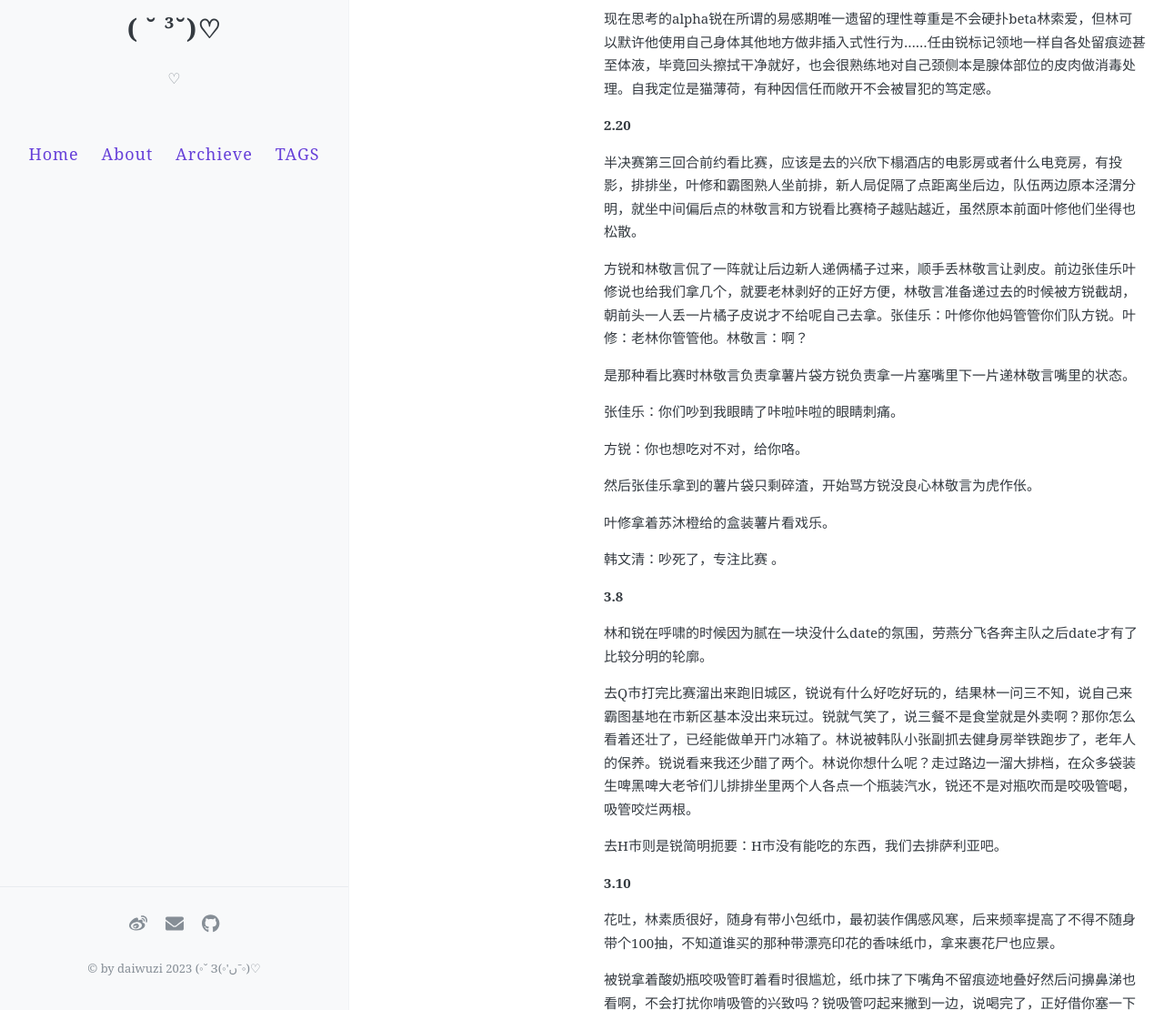
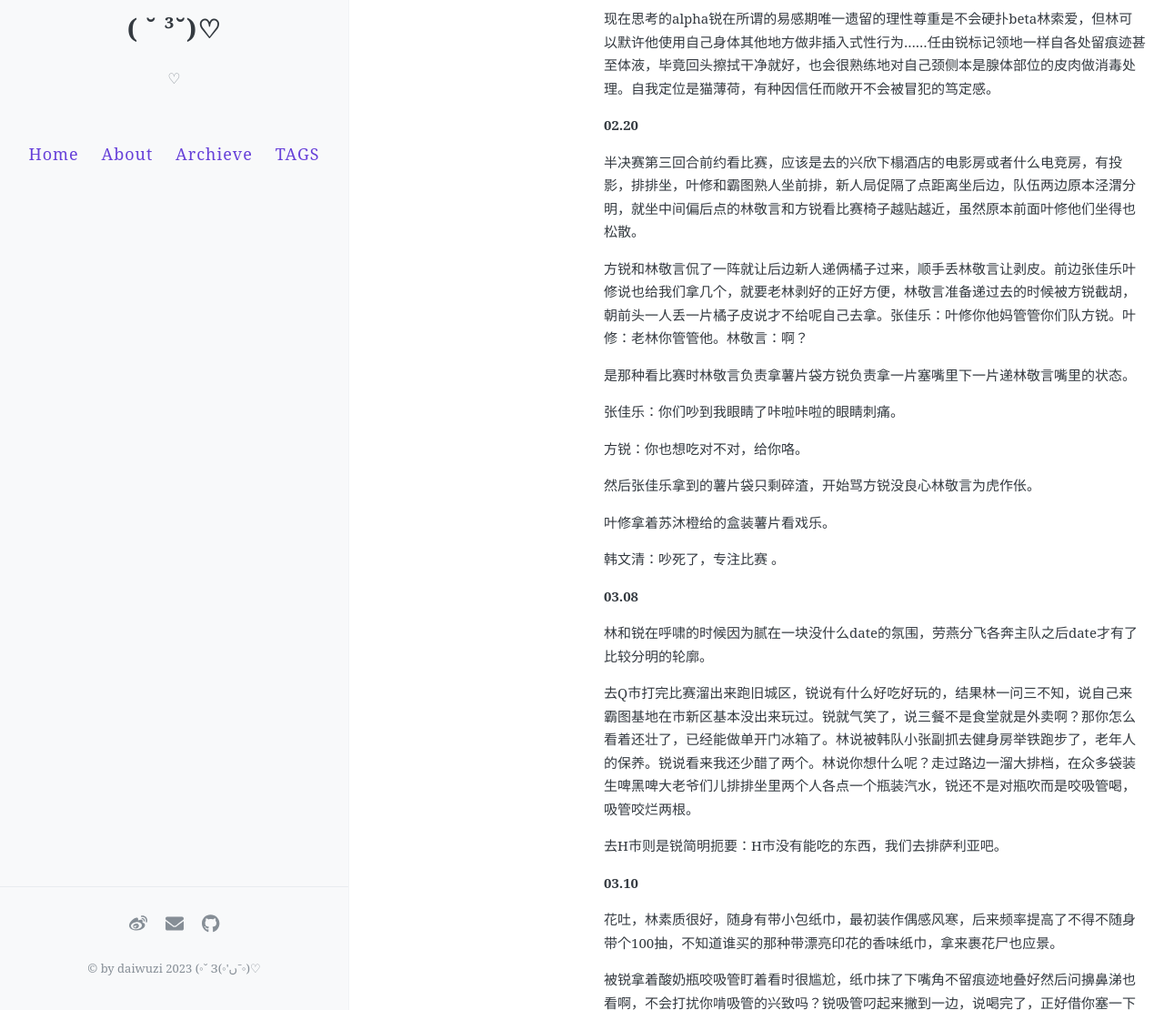
Before and after one commit to khieno/maybealiar, a Jekyll site: the page built from _posts/2023-03-14-LOGS.md, in a window 1280 px wide and 1400 px high, scrolled down 5501 px. Shown: the part 290-1400 px from the top of the window at 91% size. Built offline with Jekyll 4.4.1, drawn with Linux system fonts in a browser that asks for light colours; comment, search, counter and statistics services are not loaded; some of the changed text lies outside the part shown.

Commit message:
改个日期

```diff
--- a/_posts/2023-03-14-LOGS.md
+++ b/_posts/2023-03-14-LOGS.md
@@ -101,7 +101,7 @@ toc: true
 
 
 
-**11.2**
+**11.02**
 
 感觉们俩在南京待五年不可能不会去恐龙园吧！迪斯尼没开之前省内最潮最in游乐园怎么也该团建去一趟。
 
@@ -182,13 +182,13 @@ toc: true
 
 
 
-**2023.2.19**
+**2023.02.19**
 
 现在思考的alpha锐在所谓的易感期唯一遗留的理性尊重是不会硬扑beta林索爱，但林可以默许他使用自己身体其他地方做非插入式性行为……任由锐标记领地一样自各处留痕迹甚至体液，毕竟回头擦拭干净就好，也会很熟练地对自己颈侧本是腺体部位的皮肉做消毒处理。自我定位是猫薄荷，有种因信任而敞开不会被冒犯的笃定感。
 
 
 
-**2.20**
+**02.20**
 
 半决赛第三回合前约看比赛，应该是去的兴欣下榻酒店的电影房或者什么电竞房，有投影，排排坐，叶修和霸图熟人坐前排，新人局促隔了点距离坐后边，队伍两边原本泾渭分明，就坐中间偏后点的林敬言和方锐看比赛椅子越贴越近，虽然原本前面叶修他们坐得也松散。
 
@@ -210,7 +210,7 @@ toc: true
 
 
 
-**3.8**
+**03.08**
 
 林和锐在呼啸的时候因为腻在一块没什么date的氛围，劳燕分飞各奔主队之后date才有了比较分明的轮廓。
 
@@ -220,7 +220,7 @@ toc: true
 
 
 
-**3.10**
+**03.10**
 
 花吐，林素质很好，随身有带小包纸巾，最初装作偶感风寒，后来频率提高了不得不随身带个100抽，不知道谁买的那种带漂亮印花的香味纸巾，拿来裹花尸也应景。
 
```
